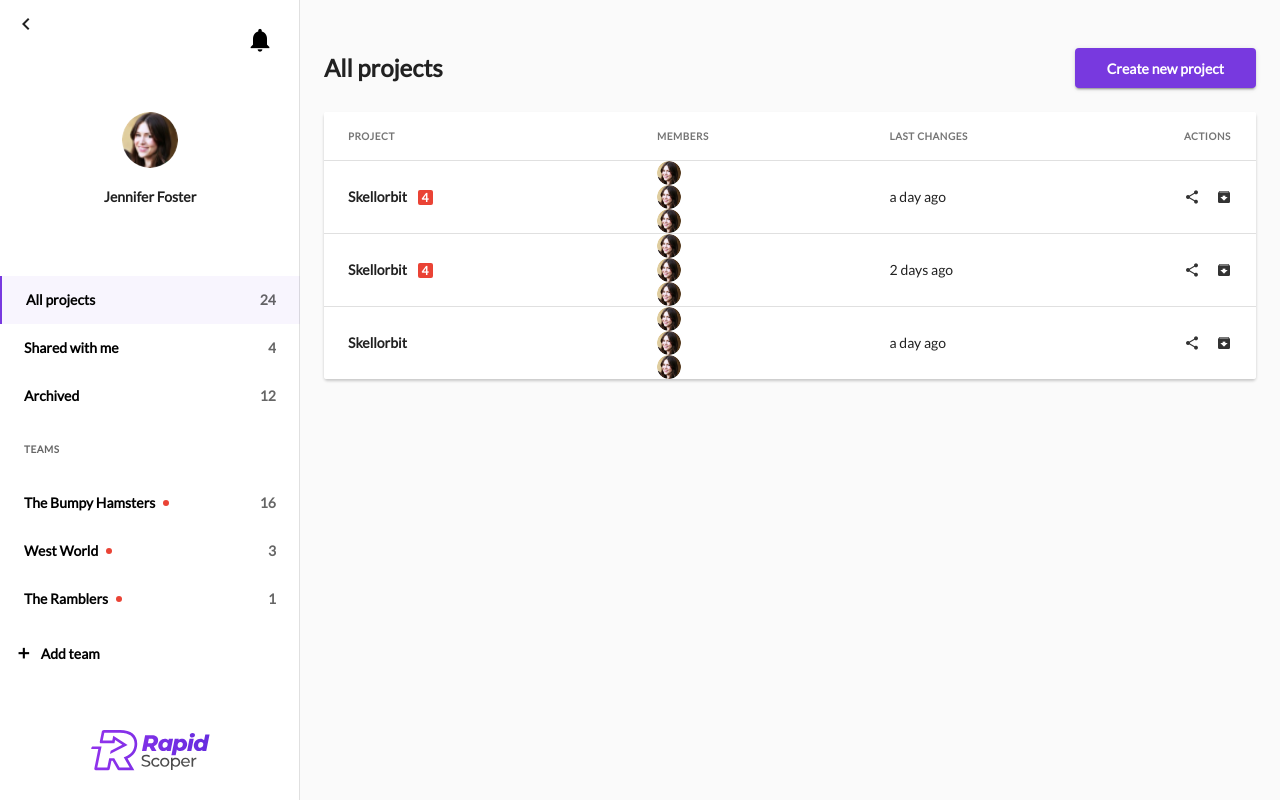
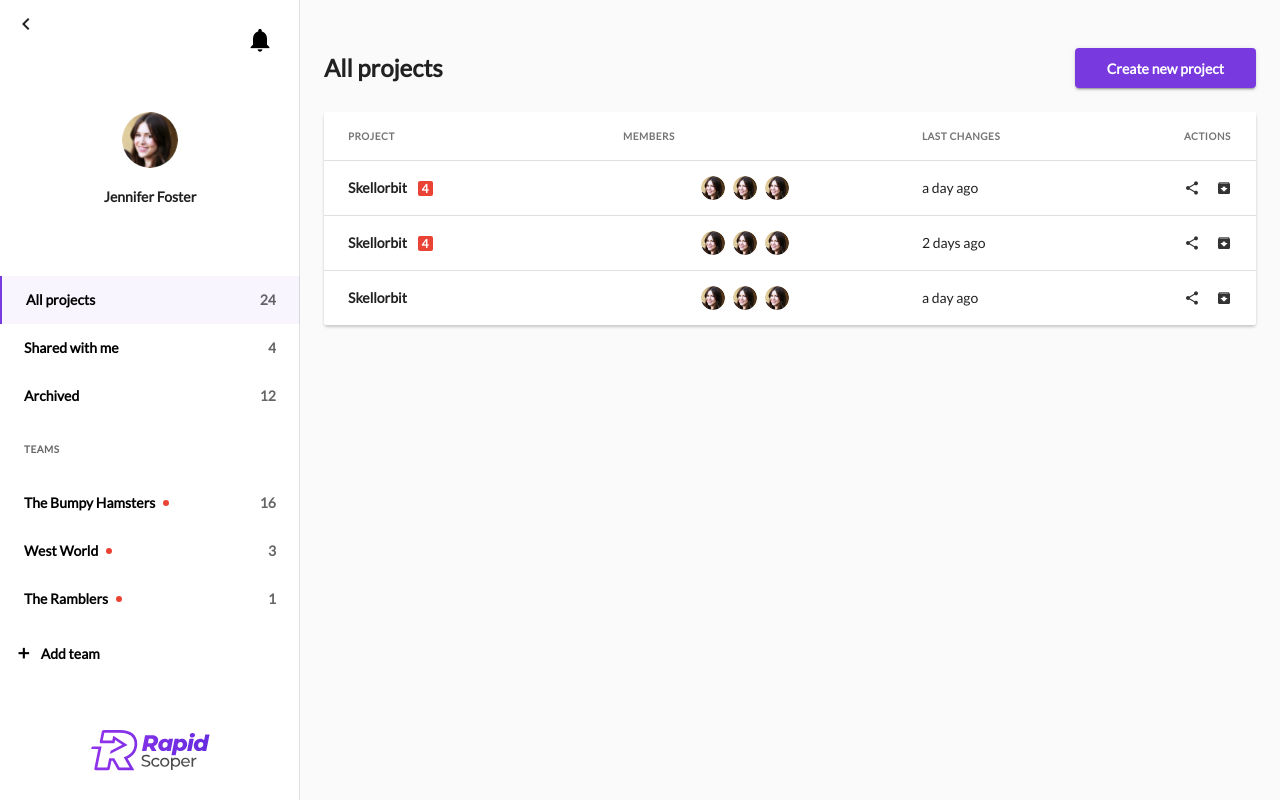
Before and after one commit to Mozzler/rapidscoper-frontend, a Vue app: page /dashboard/all-projects in a window 1280 px wide. Built offline with nearby package versions, Linux system fonts and the light colour scheme; sample sign-in values are in the browser's storage; the HTML template or start-up script is replaced by a standard one; what vue-google-oauth2 would draw is missing.

Commit message:
update paths to the tab components

```diff
--- a/src/App.vue
+++ b/src/App.vue
@@ -11,7 +11,7 @@
 export default {
   name: 'app',
   computed: {
-    sidebarMini() {
+    sidebarMini () {
       return this.$store.state.auth.minified;
     }
   }
--- a/src/components/pages/dashboard/Home.vue
+++ b/src/components/pages/dashboard/Home.vue
@@ -23,7 +23,7 @@ export default {
   computed: {
     route () {
       return this.$route.params.section;
-    },
+    }
   }
 };
 </script>
--- a/src/components/particles/DashboardContent.vue
+++ b/src/components/particles/DashboardContent.vue
@@ -20,9 +20,11 @@
             </span>
           </td>
           <td>
-            <span v-for="i in 3">
-              <img src="@/assets/img/user.png" />
-            </span>
+            <v-layout fill-height justify-center align-center row>
+              <span v-for="i in 3">
+                <img src="@/assets/img/user.png" />
+              </span>
+            </v-layout>
           </td>
           <td>{{ props.item.last_changes }}</td>
           <td>
@@ -87,6 +89,6 @@ export default {
         }
       ]
     };
-  },
+  }
 };
 </script>
--- a/src/components/particles/TeamContent.vue
+++ b/src/components/particles/TeamContent.vue
@@ -17,9 +17,9 @@
 
 <script>
 import Navigation from '@/mixins/navigation';
-import TabProjects from '@/components/pages/dashboard/tabs/Projects';
-import TabUsers from '@/components/pages/dashboard/tabs/Users';
-import TabBilling from '@/components/pages/dashboard/tabs/Billing';
+import TabProjects from '@/components/particles/tabs/Projects';
+import TabUsers from '@/components/particles/tabs/Users';
+import TabBilling from '@/components/particles/tabs/Billing';
 import DashboardActionButton from './buttons/DashboardActionButton';
 
 export default {
--- a/src/components/particles/tabs/Projects.vue
+++ b/src/components/particles/tabs/Projects.vue
@@ -26,7 +26,7 @@
           </td>
           <td>
             <v-layout align-center justify-start row fill-height>
-              <img src="@/assets/img/user.png" v-for="i in 3" />
+              <img src="@/assets/img/user.png" v-for="i in 3" :key="i"/>
             </v-layout>
           </td>
           <td>{{ props.item.last_changes }}</td>
--- a/src/store/mutations/system.js
+++ b/src/store/mutations/system.js
@@ -1,5 +1,5 @@
 export default {
-  updateSidebarState(state, data) {
+  updateSidebarState (state, data) {
     state.auth.minified = data;
     localStorage.setItem('minified', data);
   }
```
Also changed, not shown: src/components/particles/navigation/Sidebar.vue (+5 -5 lines), .eslintrc.js.
